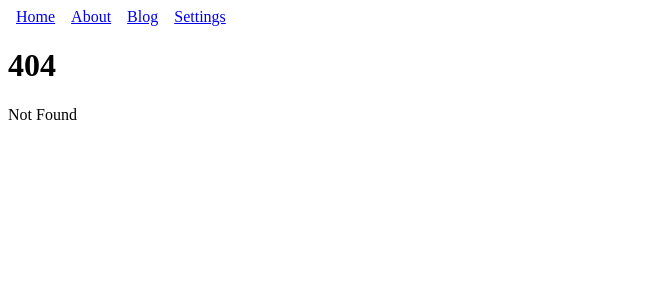
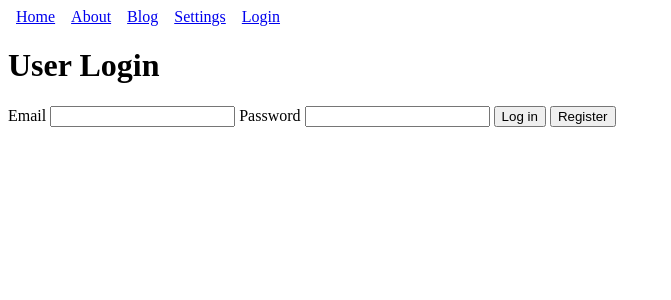
Before and after one commit to JackDiSalvatore/test-svelte-app, a SvelteKit app: page /login in a window 1280 px wide. Before the commit this address had no page. Shown: the top 300 px of the page, without its empty margins (0-671 px from the left). Built offline with nearby package versions, Linux system fonts and the light colour scheme.

Commit message:
form action example
Signed-off-by: jackdisalvatore <jackp.disalvatore@gmail.com>

```diff
--- a/src/routes/+layout.js
+++ b/src/routes/+layout.js
@@ -5,7 +5,8 @@ export function load() {
 			{ title: 'Home', link: '/' },
 			{ title: 'About', link: '/about' },
 			{ title: 'Blog', link: '/blog/hello-world' },
-			{ title: 'Settings', link: '/settings' }
+			{ title: 'Settings', link: '/settings' },
+			{ title: 'Login', link: '/login' }
 		]
 	}
 }
--- /dev/null
+++ b/src/routes/login/+page.server.js
@@ -0,0 +1,22 @@
+/** @type {import('./$types').PageServerLoad} */
+export async function load({ cookies }) {
+	// const user = await db.getUserFromSession(cookies.get('sessionid'));
+	return {
+		'user': {
+			'name': 'Jack D'
+		}
+	 };
+};
+
+/** @type {import('./$types').Actions} */
+export const actions = {
+	login: async (event) => {
+		// TODO log the user in
+		console.log('Logging user in');
+		return { success: true };
+	},
+	register: async (event) => {
+		// TODO register the user
+		console.log('Registering user');
+	}
+};
--- /dev/null
+++ b/src/routes/login/+page.svelte
@@ -0,0 +1,31 @@
+<script>
+	/** @type {import('./$types').PageData} */
+	export let data;
+
+	/** @type {import('./$types').ActionData} */
+	export let form;
+</script>
+
+<h1>User Login</h1>
+
+<form method="POST" action="?/login">
+	<label>
+		Email
+		<input name="email" type="email">
+	</label>
+	<label>
+		Password
+		<input name="password" type="password">
+	</label>
+	<!-- Goes to `login` function in /login/+page.server.js -->
+	<button>Log in</button>
+
+	<!-- Goes to `register` function in /login/+page.server.js -->
+	<button formaction="?/register">Register</button>
+</form>
+
+{#if form?.success}
+	<!-- this message is ephemeral; it exists because the page was rendered in
+		   response to a form submission. it will vanish if the user reloads -->
+	<p>Successfully logged in! Welcome back, {data.user.name}</p>
+{/if}
```
